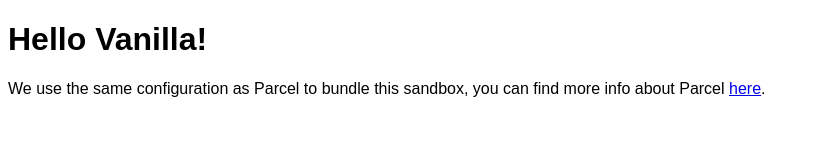
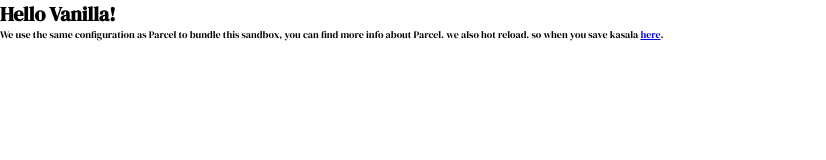
Before and after one commit to glamboyosa/buycoins-challenge, a website built with Parcel: page index.html in a window 1280 px wide. Shown: the whole page, without its empty margins (0-826 px from the left). Built offline with nearby package versions, Linux system fonts and the light colour scheme.

Commit message:
basic setup chore: basic setup.

```diff
--- a/index.html
+++ b/index.html
@@ -1,16 +1,14 @@
 <!DOCTYPE html>
 <html>
-
   <head>
-	<title>Parcel Sandbox</title>
+    <title>Buycoins Coding Challenge</title>
     <meta charset="UTF-8" />
+    <link rel="stylesheet" href="src/styles.css" />
   </head>
 
   <body>
     <div id="app"></div>
 
-	<script src="src/index.js">
-	</script>
+    <script src="src/index.js"></script>
   </body>
-
 </html>
--- a/src/index.js
+++ b/src/index.js
@@ -1,10 +1,8 @@
-import "./styles.css";
-
 document.getElementById("app").innerHTML = `
 <h1>Hello Vanilla!</h1>
 <div>
   We use the same configuration as Parcel to bundle this sandbox, you can find more
-  info about Parcel
+  info about Parcel. we also hot reload. so when you save kasala
   <a href="https://parceljs.org" target="_blank" rel="noopener noreferrer">here</a>.
 </div>
 `;
--- a/src/styles.css
+++ b/src/styles.css
@@ -1,3 +1,13 @@
+@import url("https://fonts.googleapis.com/css2?family=DM+Serif+Display&display=swap");
+* {
+  margin: 0;
+  padding: 0;
+  box-sizing: inherit;
+}
+html {
+  font-size: 62.5%;
+}
 body {
-  font-family: sans-serif;
+  box-sizing: border-box;
+  font-family: "DM Serif Display", serif;
 }
```
Lines whose indentation alone changed are shown as unchanged.
